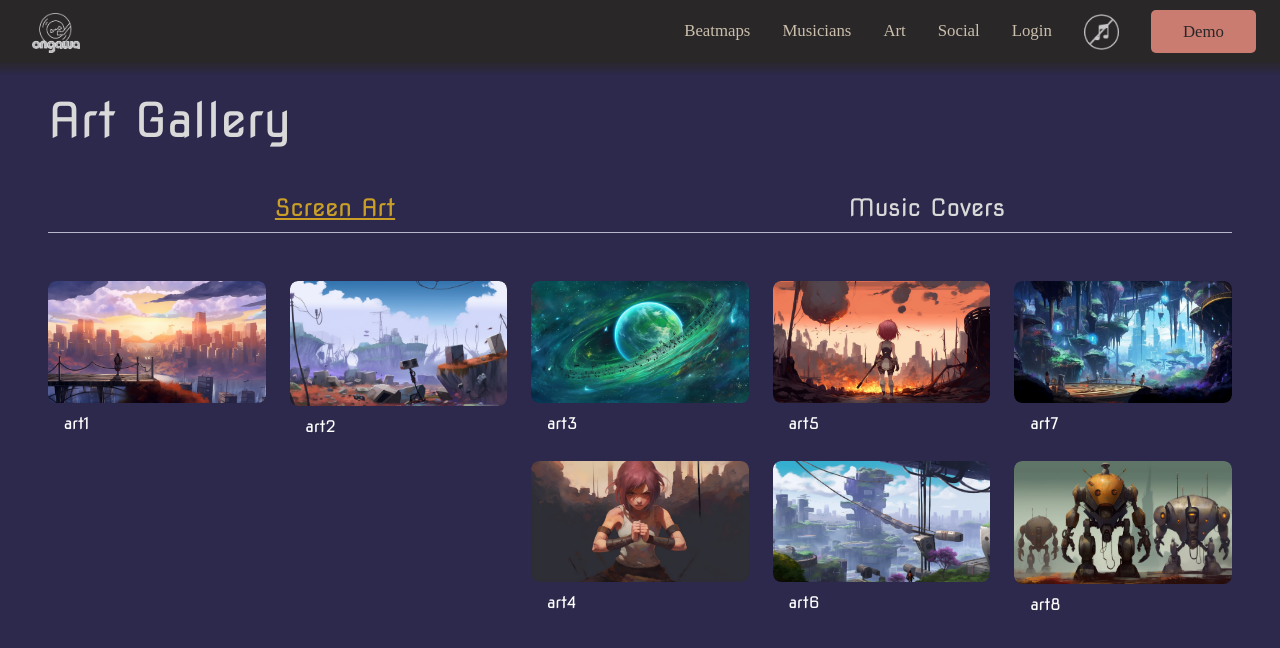
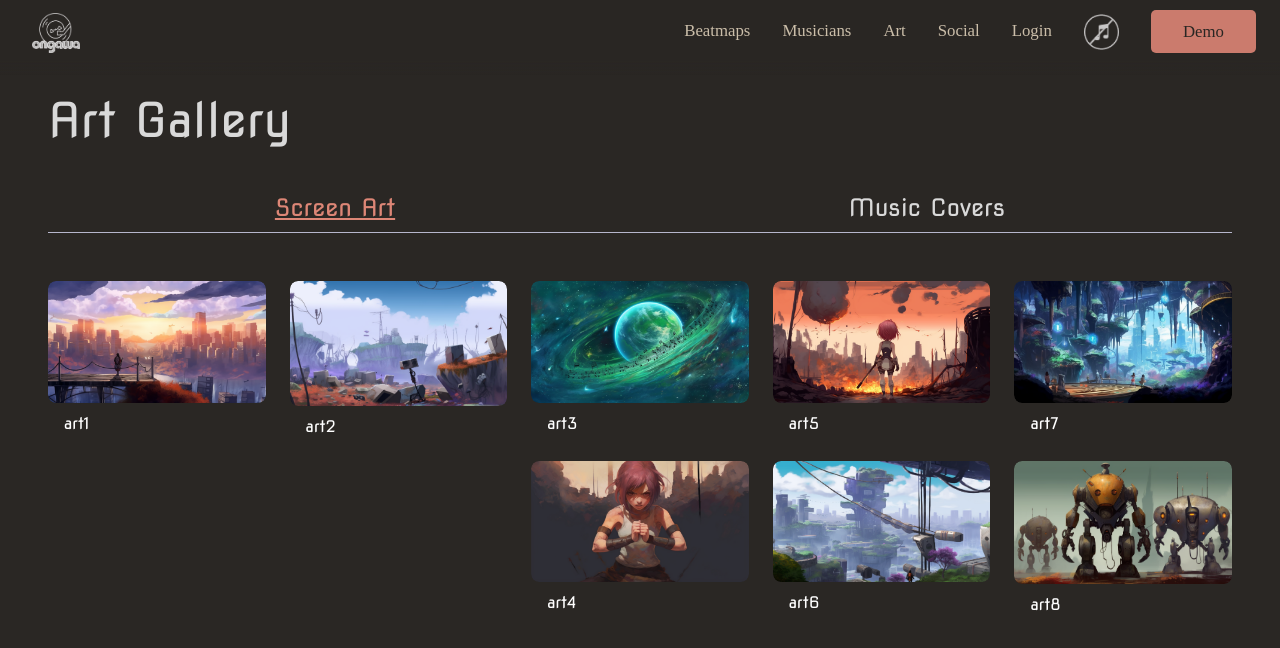
Before and after one commit to GelzoneXUnsas/Ongawa-React-Frontend, a React (Vite) app: page /gallery in a window 1280 px wide. Shown: the top 648 px of the page. Built offline with nearby package versions, Linux system fonts and the light colour scheme; no server answers; a web font is replaced by a local one; what aws-amplify would draw is missing.

Commit message:
gallery page color changes

```diff
--- a/src/pages/GalleryPage/GalleryPage.jsx
+++ b/src/pages/GalleryPage/GalleryPage.jsx
@@ -172,7 +172,7 @@ function GalleryPage() {
   // TODO: Fetch art sources from backend
 
   return (
-    <div className="bg-page-background-purple-dark min-h-svh pt-24 px-8 lg:px-12">
+    <div className="bg-main-off-black min-h-svh pt-24 px-8 lg:px-12">
       {/* Title */}
       <h1 className="font-nova-square text-5xl text-light-grey font-normal">
         Art Gallery
@@ -187,7 +187,7 @@ function GalleryPage() {
           }}
           className={`font-nova-square text-2xl font-normal transition-all ${
             activeTab === "screenArt"
-              ? "text-accent-yellow underline"
+              ? "text-main-accent underline"
               : "text-light-grey "
           }`}
         >
@@ -200,7 +200,7 @@ function GalleryPage() {
           }}
           className={`font-nova-square text-2xl font-normal transition-all ${
             activeTab === "musicCovers"
-              ? "text-accent-yellow underline"
+              ? "text-main-accent underline"
               : "text-light-grey"
           }`}
         >
```
